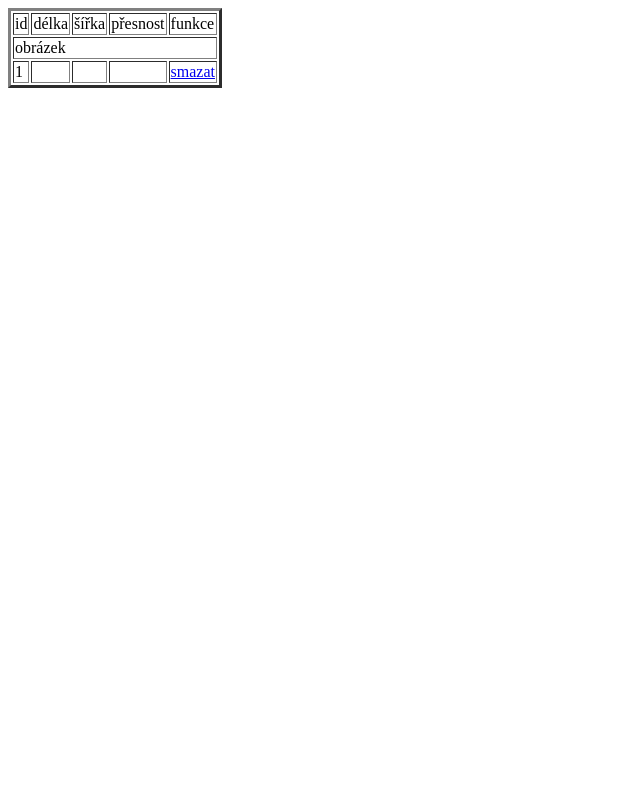
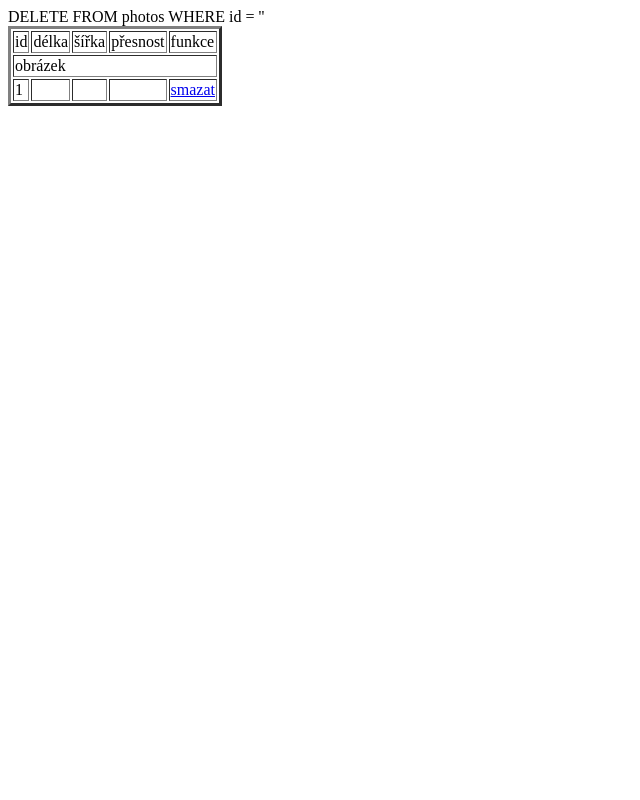
Before and after one commit to honzour/bosh, a PHP site: page /?action=delete in a window 1280 px wide. Shown: the whole page, without its empty margins (0-640 px from the left). Run offline with PHP 8.4, Linux system fonts and the light colour scheme; tables that the repository leaves empty or names only in its code hold one stand-in row (values such as "Sample post"); data that the repository does not hold is empty.

Commit message:
fix errors, delete

```diff
--- a/web/index.php
+++ b/web/index.php
@@ -8,10 +8,17 @@
 $db = mysql_connect("localhost", "root", "korinek");
 mysql_select_db("bosh",$db);
 
+if ($_GET["action"] == "delete") {
+	$id = mysql_escape_string($_GET["id"]);
+
+	echo "DELETE FROM photos WHERE id = '" . $id . "'";
+	mysql_query("DELETE FROM photos WHERE id = '" . $id . "'", $db);
+}
+
 $result = mysql_query("SELECT * FROM photos",$db);
 
 while ($row = mysql_fetch_row($result)) {
-	echo("<TD>" . $row[0] . "</TD><TD>" . $row[1] . "</TD><TD>" . $row[2] . "</TD><TD>" . $row[3] . "</TD><TD><A href=\"delete.php?id=" . $row[0] ."\">smazat</A></TD>");
+	echo("<TR><TD>" . $row[0] . "</TD><TD>" . $row[1] . "</TD><TD>" . $row[2] . "</TD><TD>" . $row[3] . "</TD><TD><A href=\"index.php?action=delete&amp;id=" . $row[0] ."\">smazat</A></TD></TR>");
 }
 mysql_free_result($result);
 mysql_close($db)
```
